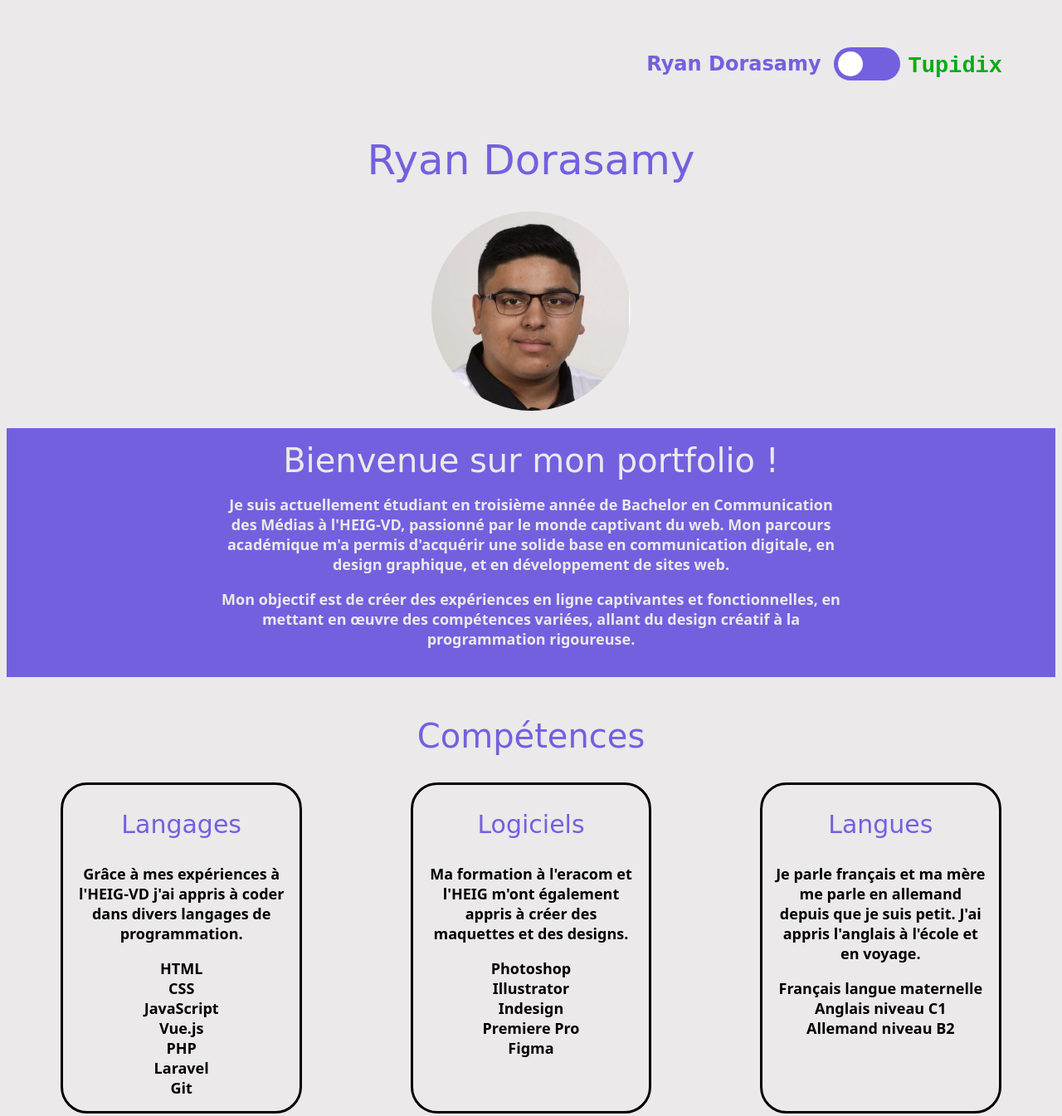
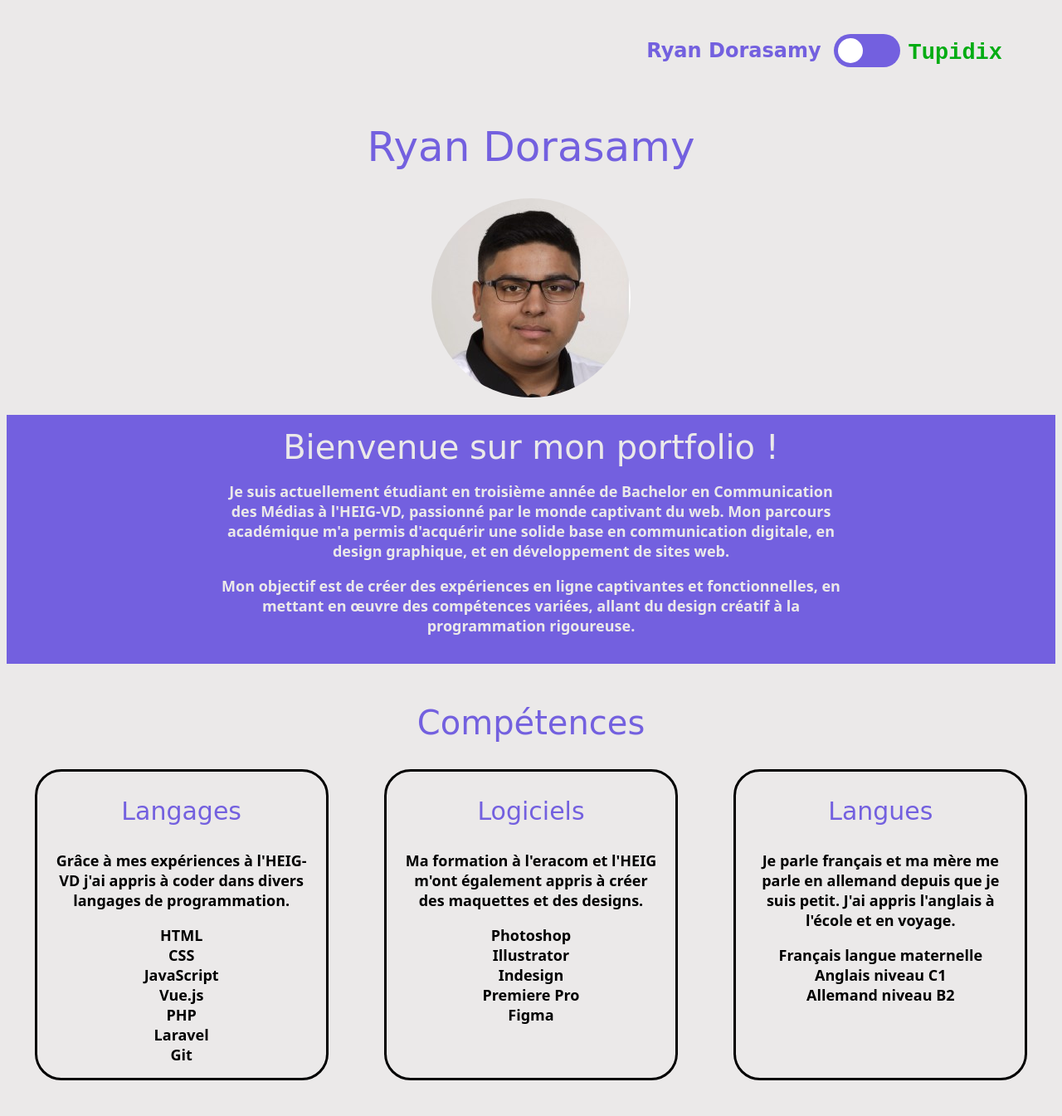
Before and after one commit to Tupidix/Tupidix.github.io, a plain HTML site: page index.html in a window 1280 px wide. Shown: the top 1345 px of the page at 83% size. Drawn offline with Linux system fonts and the light colour scheme; a web font is replaced by a local one.

Commit message:
modif globale

```diff
--- a/styles/style.css
+++ b/styles/style.css
@@ -57,7 +57,7 @@ ul {
 
 border-color: black;
 border-style: solid;
-width:20%;
+width:25%;
 border-radius: 2rem;
 padding: 0 1rem 1rem 1rem;
 }
@@ -248,7 +248,6 @@ input:checked + .slider:before {
 
 body.light {
   background-color: var(--light-background);
-  padding: 1rem 0;
   text-align: center;
   font-family: system-ui, Roboto;
   font-size: 18px;
@@ -257,7 +256,6 @@ body.light {
 
 body.dark {
   background-color: var(--dark-background);
-  padding: 1rem 0;
   text-align: center;
   font-family: system-ui, Roboto;
   font-size: 18px;
```
Also changed, not shown: index.html (+2 -1 lines).
